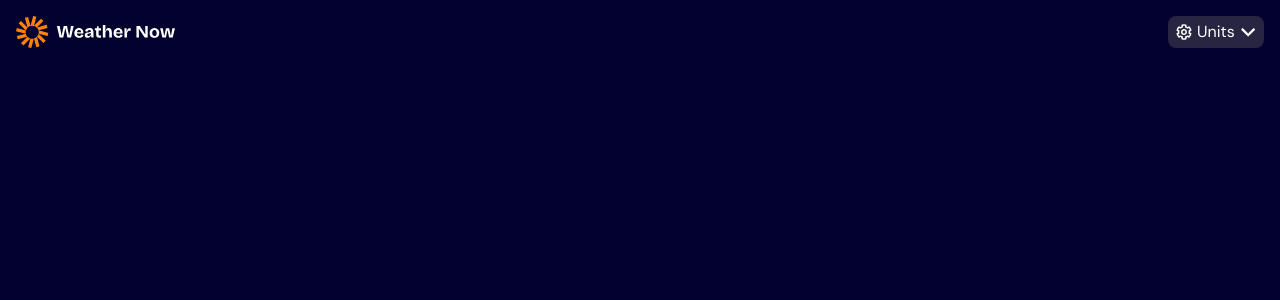
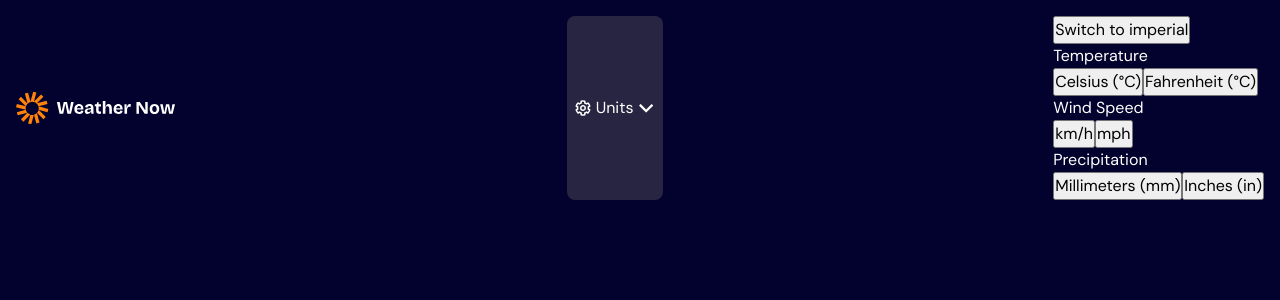
Before and after one commit to kelvinrands-dev/weather-webapp, a React (Vite) app in the folder weather-app-project/: page / in a window 1280 px wide. Shown: the top 300 px of the page. Built offline with nearby package versions, Linux system fonts and the light colour scheme.

Commit message:
feat: create dropdown component

```diff
--- /dev/null
+++ b/weather-app-project/src/components/HeaderSection/DropDown.jsx
@@ -0,0 +1,27 @@
+export function DropDown() {
+  return (
+    <section>
+      <div className="dropdown-section">
+        <button className="dropdown-button">Switch to imperial</button>
+      </div>
+
+      <div className="dropdown-section">
+        <p>Temperature</p>
+        <button className="dropdown-button">Celsius (°C)</button>
+        <button className="dropdown-button">Fahrenheit (°C)</button>
+      </div>
+
+      <div className="dropdown-section">
+        <p>Wind Speed</p>
+        <button className="dropdown-button">km/h</button>
+        <button className="dropdown-button">mph</button>
+      </div>
+
+      <div className="dropdown-section">
+        <p>Precipitation</p>
+        <button className="dropdown-button">Millimeters (mm)</button>
+        <button className="dropdown-button">Inches (in)</button>
+      </div>
+    </section>
+  );
+}
--- a/weather-app-project/src/components/HeaderSection/Header.jsx
+++ b/weather-app-project/src/components/HeaderSection/Header.jsx
@@ -1,3 +1,4 @@
+import { DropDown } from "./DropDown";
 import "./Header.css";
 
 export function Header() {
@@ -10,6 +11,8 @@ export function Header() {
         <p>Units</p>
         <img class="big-icons" src="/images/icon-dropdown.svg" />
       </button>
+
+      <DropDown />
     </header>
   );
 }
```
